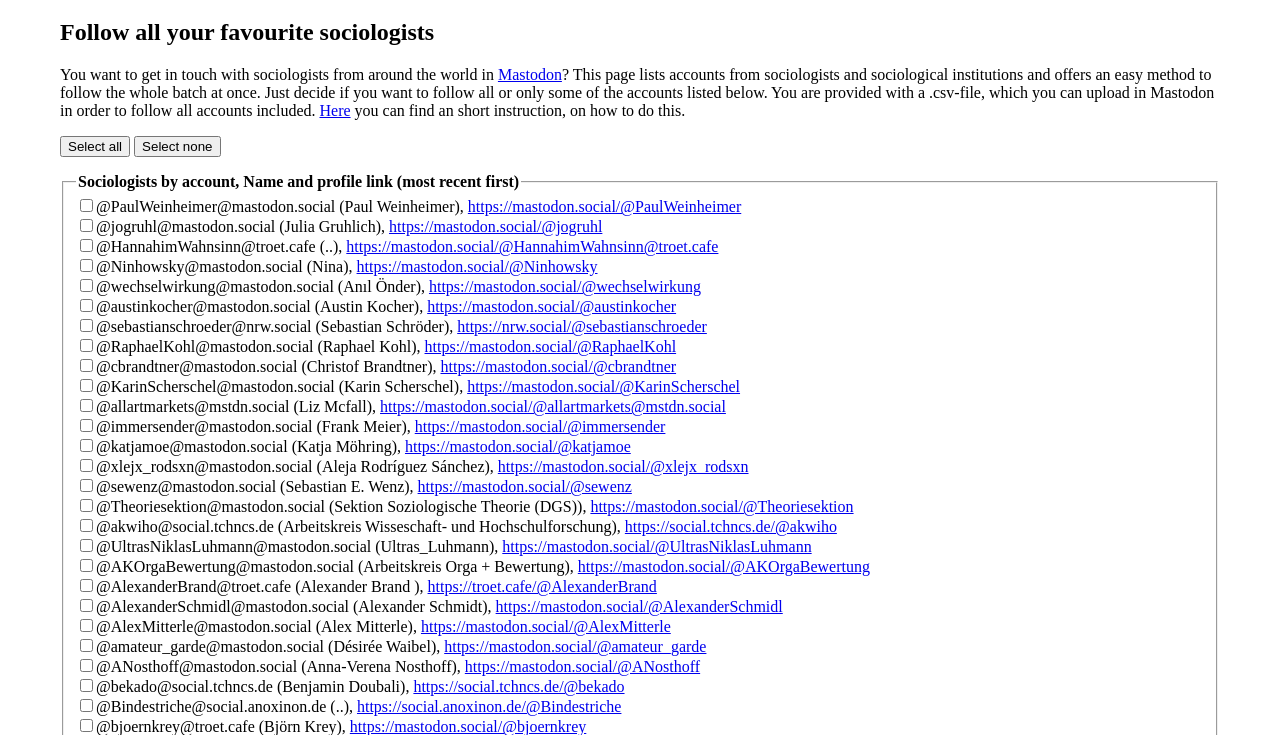
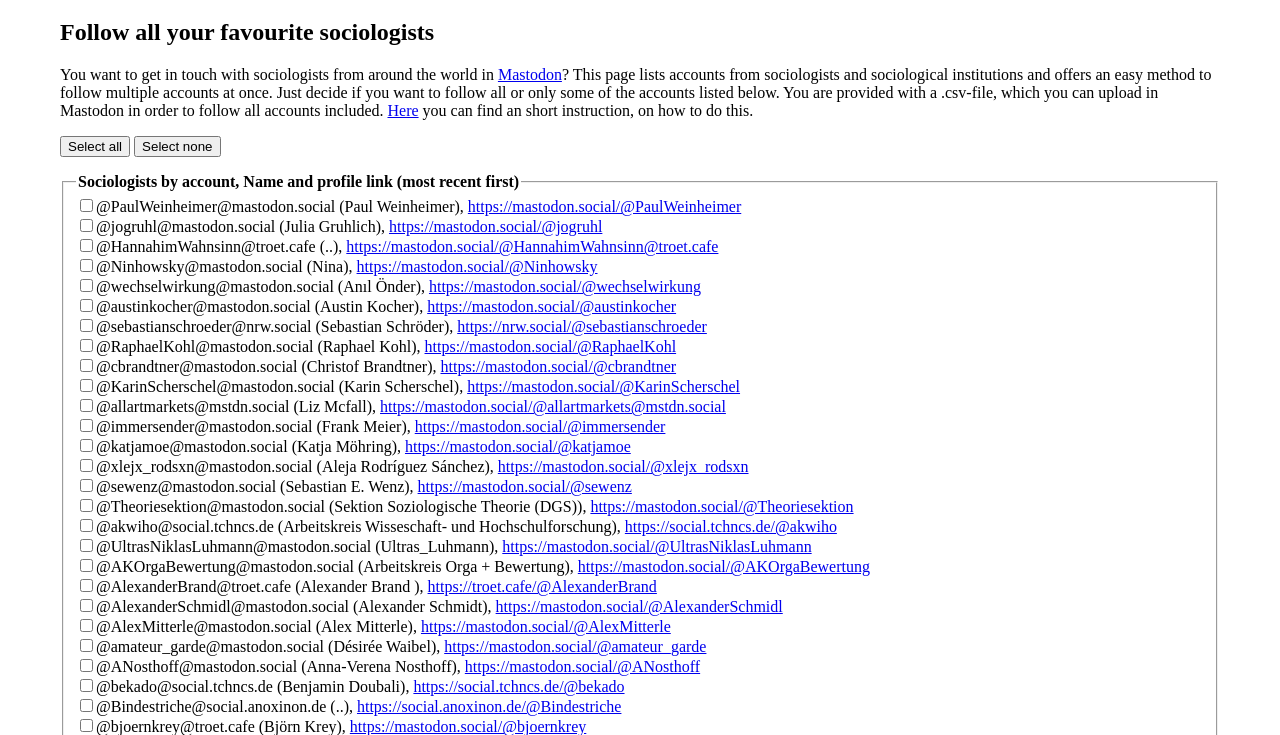
Before and after one commit to trutzig89182/Mastodon-Sociologists, a plain HTML site: page index.html in a window 1280 px wide. Shown: the part 61-796 px from the top of the page. Drawn offline with Linux system fonts and the light colour scheme.

Commit message:
Update index.html
Formulierung

```diff
--- a/index.html
+++ b/index.html
@@ -12,7 +12,7 @@
     <h1>Sociologists on Mastodon</h1>
     <h2>Follow all your favourite sociologists</h2>
     <p>You want to get in touch with sociologists from around the world in <a href="https://en.wikipedia.org/wiki/Mastodon_(software)" target="_blank">Mastodon</a>?
-      This page lists accounts from sociologists and sociological institutions and offers an easy method to follow the whole batch at once. Just decide if you want to follow all or only some of the accounts listed below.
+      This page lists accounts from sociologists and sociological institutions and offers an easy method to follow multiple accounts at once. Just decide if you want to follow all or only some of the accounts listed below.
       You are provided with a .csv-file, which you can upload in Mastodon in order to follow all accounts included.
       <a href="instructions.pdf" target="_blank">Here</a> you can find an short instruction, on how to do this.
     </p>
```
